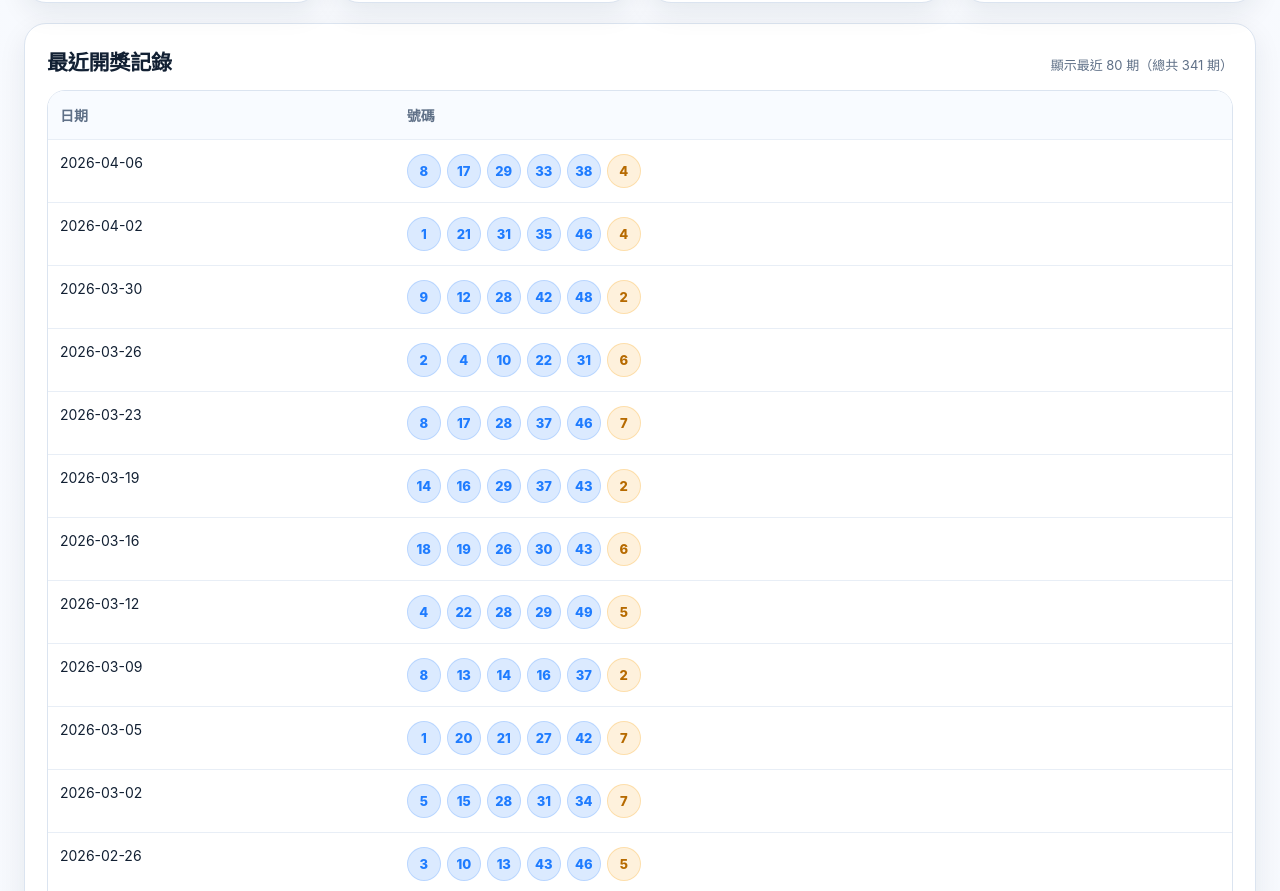
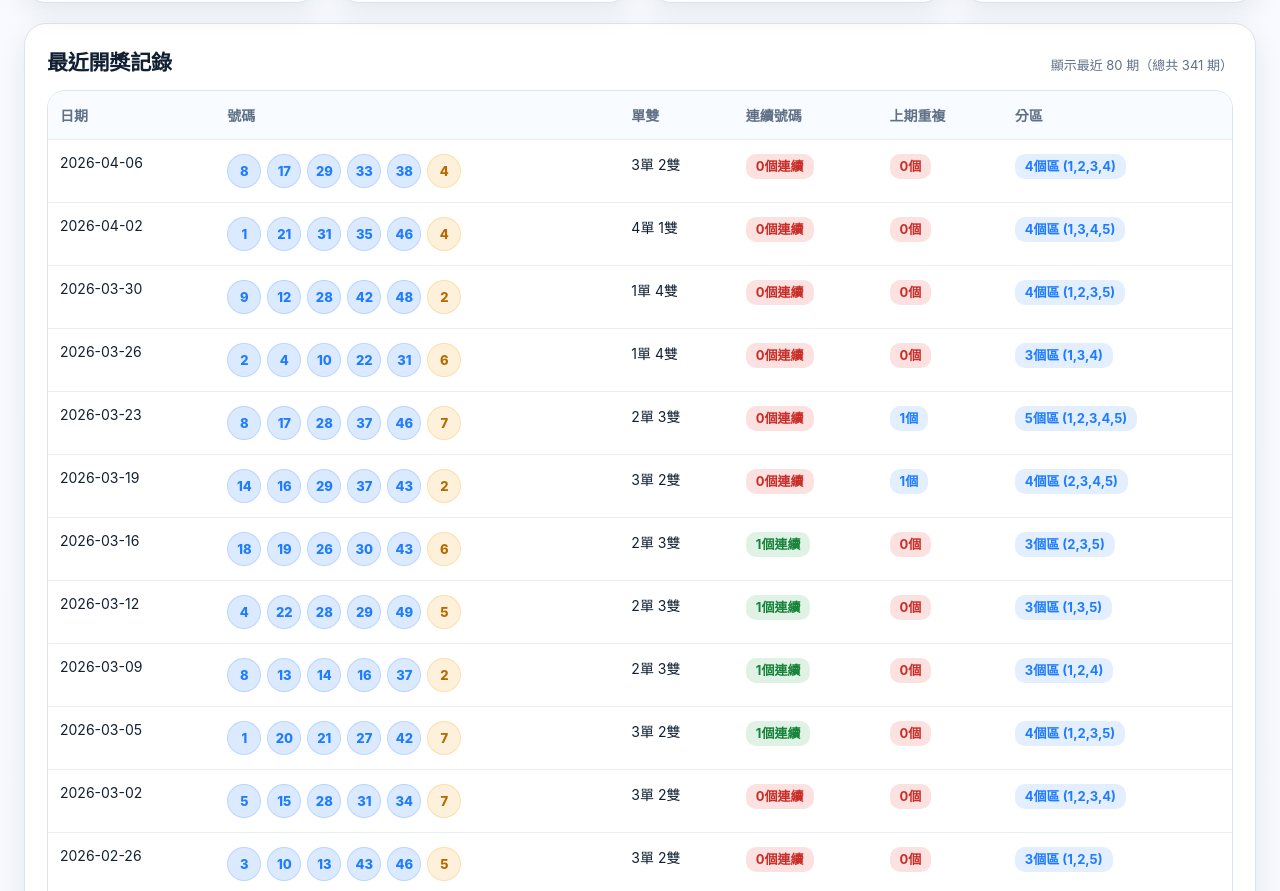
Before and after one commit to ycmycmkaka/daily-grand, a website: page index.html in a window 1280 px wide. Shown: the part 1759-2650 px from the top of the page. Drawn offline with nearby package versions, Linux system fonts and the light colour scheme.

Commit message:
Update index.html

```diff
--- a/index.html
+++ b/index.html
@@ -33,7 +33,7 @@
     }
 
     .container {
-      max-width: 1380px;
+      max-width: 1480px;
       margin: 0 auto;
       padding: 24px;
     }
@@ -225,6 +225,7 @@
       width: 100%;
       border-collapse: collapse;
       background: white;
+      min-width: 1050px;
     }
 
     th, td {
@@ -268,6 +269,31 @@
       background: rgba(245, 158, 11, 0.14);
       color: #b66a00;
       border-color: rgba(245, 158, 11, 0.24);
+    }
+
+    .table-pill {
+      display: inline-block;
+      padding: 6px 10px;
+      border-radius: 10px;
+      font-weight: 700;
+      font-size: 13px;
+      line-height: 1;
+      white-space: nowrap;
+    }
+
+    .table-pill.green {
+      background: rgba(32, 163, 74, 0.14);
+      color: #17833a;
+    }
+
+    .table-pill.red {
+      background: rgba(227, 52, 47, 0.14);
+      color: #c92d28;
+    }
+
+    .table-pill.blue {
+      background: rgba(31, 124, 255, 0.12);
+      color: #1f7cff;
     }
 
     @media (max-width: 1200px) {
@@ -380,6 +406,10 @@
             <tr>
               <th>日期</th>
               <th>號碼</th>
+              <th>單雙</th>
+              <th>連續號碼</th>
+              <th>上期重複</th>
+              <th>分區</th>
             </tr>
           </thead>
           <tbody id="resultsTableBody"></tbody>
@@ -578,6 +608,30 @@
       return zones.size;
     }
 
+    function getZoneList(numbers) {
+      const zones = new Set();
+
+      numbers.forEach(n => {
+        if (n >= 1 && n <= 10) zones.add(1);
+        else if (n <= 20) zones.add(2);
+        else if (n <= 30) zones.add(3);
+        else if (n <= 40) zones.add(4);
+        else zones.add(5);
+      });
+
+      return [...zones].sort((a, b) => a - b);
+    }
+
+    function getConsecutiveLabel(numbers) {
+      const count = getConsecutiveCount(numbers);
+      return `${count}個連續`;
+    }
+
+    function getZoneLabel(numbers) {
+      const zones = getZoneList(numbers);
+      return `${zones.length}個區 (${zones.join(",")})`;
+    }
+
     function countDistribution(items) {
       const map = {};
       items.forEach(v => { map[v] = (map[v] || 0) + 1; });
@@ -662,7 +716,22 @@
     function renderTable(rows) {
       const visibleRows = rows.slice(0, 80);
       document.getElementById("tableNote").textContent = `顯示最近 ${visibleRows.length} 期（總共 ${rows.length} 期）`;
-      document.getElementById("resultsTableBody").innerHTML = visibleRows.map(r => `
+
+      document.getElementById("resultsTableBody").innerHTML = visibleRows.map((r, index) => {
+        const previous = visibleRows[index + 1] || null;
+        const oddEven = getOddEvenPattern(r.numbers);
+
+        const consecutiveCount = getConsecutiveCount(r.numbers);
+        const consecutive = `<span class="table-pill ${consecutiveCount === 0 ? "red" : "green"}">${consecutiveCount}個連續</span>`;
+
+        const repeatCount = getRepeatCount(r, previous);
+        const repeatLabel = repeatCount === null
+          ? "-"
+          : `<span class="table-pill ${repeatCount === 0 ? "red" : "blue"}">${repeatCount}個</span>`;
+
+        const zoneLabel = `<span class="table-pill blue">${getZoneLabel(r.numbers)}</span>`;
+
+        return `
           <tr>
             <td>${formatDate(r.date)}</td>
             <td>
@@ -671,8 +740,13 @@
                 <span class="num-badge special">${r.special}</span>
               </div>
             </td>
+            <td>${oddEven}</td>
+            <td>${consecutive}</td>
+            <td>${repeatLabel}</td>
+            <td>${zoneLabel}</td>
           </tr>
-      `).join("");
+        `;
+      }).join("");
     }
 
     function renderDashboard(rows) {
```
Lines whose indentation alone changed are shown as unchanged.
